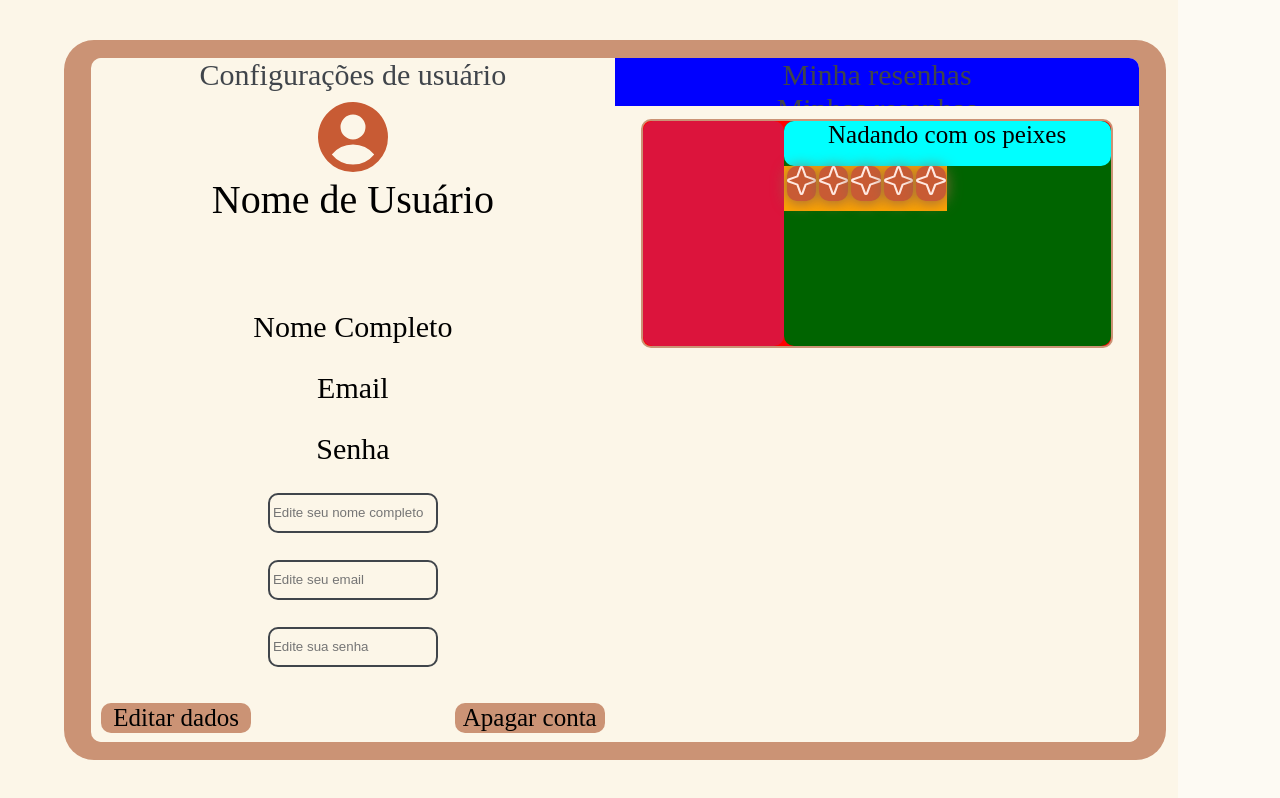
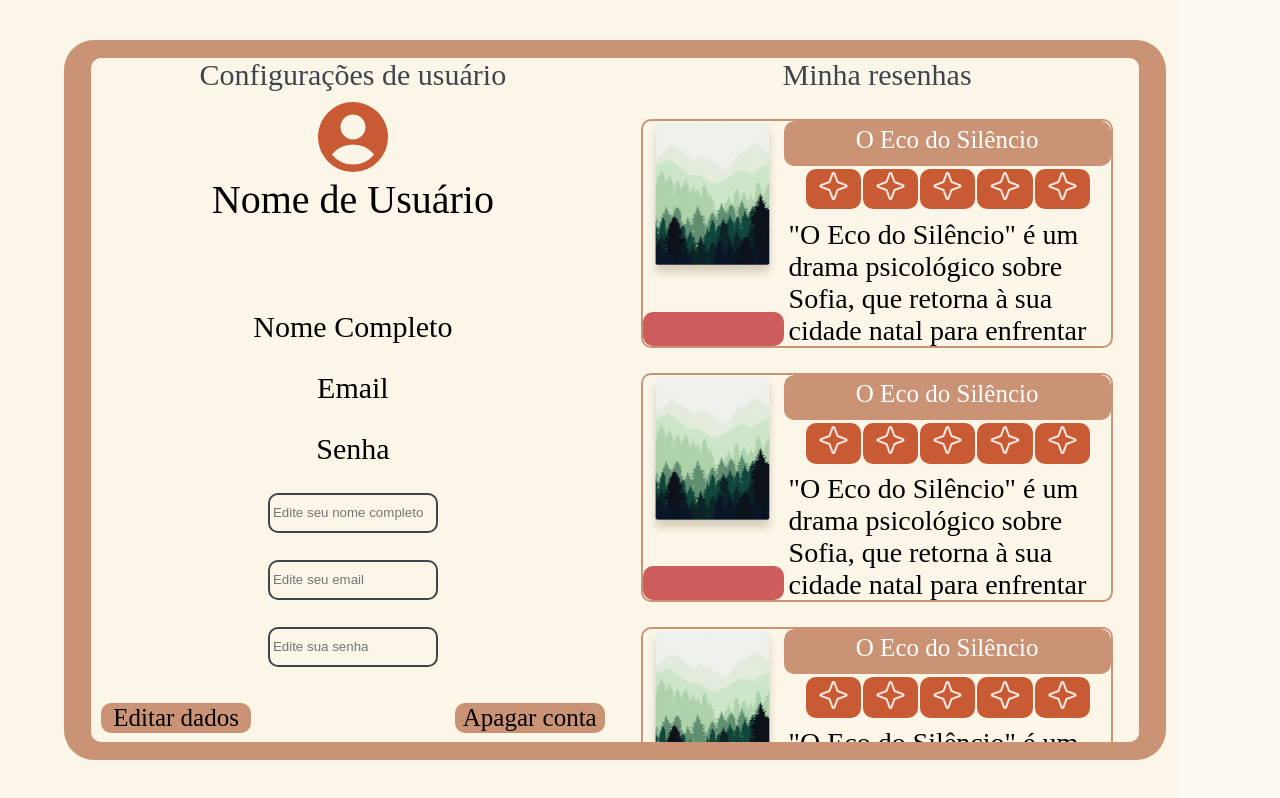
Before and after one commit to Jouusey/SA-segundafase, a React app: page /telausuarioconfigs in a window 1280 px wide. Built offline with nearby package versions, Linux system fonts and the light colour scheme; the HTML template or start-up script is replaced by a standard one; a web font is replaced by a local one.

Commit message:
Desenvolvimento da tela de resenhas configs

```diff
--- a/src/components/EstrelaCass.css
+++ b/src/components/EstrelaCass.css
@@ -1,7 +1,7 @@
 .btn-nota{
 
-    margin-left: 3px;
-    height: 20%;
+    margin-left: 2px;
+    height: 90%;
     width: 18%;
     background-color: var(--laranjaenferrujado);
     border-radius: 10px;
@@ -10,7 +10,6 @@
     font-size: 25px;
     font-family: "fonte-projeto";
     cursor: pointer;
-    box-shadow: 0px 2px 15px rgb(150, 101, 67);
 
 
 }
@@ -18,6 +17,13 @@
 .img-estrela{
 
 
-    height: 5%;
+    height: 70%;
     width: 100%;
 }
+
+.estrelas-container{
+
+    height: 100%;
+    width: 100%;
+
+}
--- a/src/components/EstrelaCass.jsx
+++ b/src/components/EstrelaCass.jsx
@@ -10,14 +10,62 @@ function EstrelaCass() {
     const [notaQuatro, setNotaQuatro] = useState(<img className='img-estrela' src="public\images\streamline--star-2.svg" alt="" />)
     const [notaCinco, setNotaCinco] = useState(<img className='img-estrela' src="public\images\streamline--star-2.svg" alt="" />)
 
+    function livroNotaUm(){
+
+      setNotaUm(<img className='img-estrela' src= "public\images\streamline--star-2-solid.svg" />)
+      setNotaDois(<img className='img-estrela' src= "public\images\streamline--star-2.svg" />)
+      setNotaTres(<img className='img-estrela' src= "public\images\streamline--star-2.svg" />)
+      setNotaQuatro(<img className='img-estrela' src= "public\images\streamline--star-2.svg" />)
+      setNotaCinco(<img className='img-estrela' src= "public\images\streamline--star-2.svg" />)
+
+    }
+    function livroNotaDois(){
+
+      setNotaUm(<img className='img-estrela' src= "public\images\streamline--star-2-solid.svg" />)
+      setNotaDois(<img className='img-estrela' src= "public\images\streamline--star-2-solid.svg" />)
+      setNotaTres(<img className='img-estrela' src= "public\images\streamline--star-2.svg" />)
+      setNotaQuatro(<img className='img-estrela' src= "public\images\streamline--star-2.svg" />)
+      setNotaCinco(<img className='img-estrela' src= "public\images\streamline--star-2.svg" />)
+
+    }
+    function livroNotaTres(){
+
+      setNotaUm(<img className='img-estrela' src= "public\images\streamline--star-2-solid.svg" />)
+      setNotaDois(<img className='img-estrela' src= "public\images\streamline--star-2-solid.svg" />)
+      setNotaTres(<img className='img-estrela' src= "public\images\streamline--star-2-solid.svg" />)
+      setNotaQuatro(<img className='img-estrela' src= "public\images\streamline--star-2.svg" />)
+      setNotaCinco(<img className='img-estrela' src= "public\images\streamline--star-2.svg" />)
+
+    }
+    function livroNotaQuatro(){
+
+      setNotaUm(<img className='img-estrela' src= "public\images\streamline--star-2-solid.svg" />)
+      setNotaDois(<img className='img-estrela' src= "public\images\streamline--star-2-solid.svg" />)
+      setNotaTres(<img className='img-estrela' src= "public\images\streamline--star-2-solid.svg" />)
+      setNotaQuatro(<img className='img-estrela' src= "public\images\streamline--star-2-solid.svg" />)
+      setNotaCinco(<img className='img-estrela' src= "public\images\streamline--star-2.svg" />)
+
+    }
+    function livroNotaCinco(){
+
+      setNotaUm(<img className='img-estrela' src= "public\images\streamline--star-2-solid.svg" />)
+      setNotaDois(<img className='img-estrela' src= "public\images\streamline--star-2-solid.svg" />)
+      setNotaTres(<img className='img-estrela' src= "public\images\streamline--star-2-solid.svg" />)
+      setNotaQuatro(<img className='img-estrela' src= "public\images\streamline--star-2-solid.svg" />)
+      setNotaCinco(<img className='img-estrela' src= "public\images\streamline--star-2-solid.svg" />)
+
+    }
+
+
+
   return (
-    <div>
+    <div className='estrelas-container'>
 
-        <button  className='btn-nota'>{notaUm}</button>
-        <button className='btn-nota'>{notaDois}</button>
-        <button  className='btn-nota'>{notaTres}</button>
-        <button className='btn-nota'>{notaQuatro}</button>
-        <button  className='btn-nota'>{notaCinco}</button>
+        <button onClick={livroNotaUm} className='btn-nota'>{notaUm}</button>
+        <button onClick={livroNotaDois} className='btn-nota'>{notaDois}</button>
+        <button onClick={livroNotaTres} className='btn-nota'>{notaTres}</button>
+        <button onClick={livroNotaQuatro} className='btn-nota'>{notaQuatro}</button>
+        <button onClick={livroNotaCinco} className='btn-nota'>{notaCinco}</button>
 
     </div>
   )
--- /dev/null
+++ b/src/components/LivroAleatorio.css
@@ -0,0 +1,7 @@
+.livro-aleatorio{
+
+    /* height: 1000%; */
+    width: 97%;
+    padding-left: 3px;
+
+}
--- /dev/null
+++ b/src/components/LivroAleatorio.jsx
@@ -0,0 +1,13 @@
+import React from 'react'
+import './LivroAleatorio.css'
+
+function LivroAleatorio() {
+  return (
+    <div className='livro-aleatorio-container'>
+        <img className='livro-aleatorio' src="public\images\ecodosilencio.png" alt="" />
+
+    </div>
+  )
+}
+
+export default LivroAleatorio
--- a/src/components/ResenhasConfigs.css
+++ b/src/components/ResenhasConfigs.css
@@ -16,7 +16,7 @@
 
         height: 90%;
         width: 90%;
-        background-color: red;
+        /* background-color: red; */
         border: solid;
         border-radius: 10px;
         border-width: 2px;
@@ -27,31 +27,53 @@
 
         .resenhas-usuario-capa{
 
-            background-color: crimson;
+            /* background-color: crimson; */
             width: 30%;
             height: 100%;
             border-radius: 10px;
 
         }
 
+            .resenhas-usuario-livro{
+
+                /* background-color: blueviolet; */
+                border-radius: 10px;
+                height: 85%;
+                width: 100%;
+
+            }
+
+            .resenhas-usuario-edicaoRemocao{
+
+                background-color: indianred;
+                height: 15%;
+                width: 100%;
+                border-radius: 10px;
+
+            }
+
         .resenhas-usuario-infos{
 
-            background-color: darkgreen;
+            /* background-color: darkgreen; */
             height: 100%;
             width: 70%;
             border-radius: 10px;
+            overflow: auto;
 
         }
 
 
             .resenhas-usuario-titulo{
 
-                background-color: aqua;
+                /* background-color: aqua; */
+                background-color: var(--fundoDivs);
+                color: white;
                 height: 20%;
                 width: 100%;
                 border-radius: 10px;
                 display: flex;
                 justify-content: center;
+                padding-top: 5px;
 
             }
 
@@ -64,8 +86,31 @@
 
             .resenhas-usuario-estrelas{
 
-                background-color: orange;
-                width: 50%;
+                /* background-color: orange; */
+                width: 100%;
                 height: 20%;
+                display: flex;
+                align-items: center;
+                justify-content: center;
+                flex-direction: row;
+                margin-top: 3px;
+                padding-left: 20px;
+            }
+
+            .textarea-resenha{
+
+                resize: none;
+                font-family: 'fonte-projeto';
+                font-size: 28px;
+                height: 50%;
+                border: none;
+                width: 100%;
+                padding: 5px;
 
             }
+
+            .textarea-resenha:focus{
+
+                outline-width: 0px;
+
+            }
--- a/src/components/ResenhasConfigs.jsx
+++ b/src/components/ResenhasConfigs.jsx
@@ -4,6 +4,7 @@ import{ GlobalContext } from '../contexts/GlobalContext'
 import { useContext } from 'react'
 import EstrelasBtn from './EstrelasBtn'
 import EstrelaCass from './EstrelaCass'
+import LivroAleatorio from './LivroAleatorio'
 
 function ResenhasConfigs() {
   return (
@@ -14,17 +15,36 @@ function ResenhasConfigs() {
 
             <div className="resenhas-usuario-capa">
 
+                <div className="resenhas-usuario-livro">
+
+                    <LivroAleatorio/>
+
+                </div>
+
+                <div className="resenhas-usuario-edicaoRemocao">
+
+                </div>
+
             </div>
 
             <div className="resenhas-usuario-infos">
 
                 <div className="resenhas-usuario-titulo">
-                    <label className='lbl-titulo'>Nadando com os peixes</label>
+                    <label className='lbl-titulo'>O Eco do Silêncio</label>
                 </div>
 
                 <div className="resenhas-usuario-estrelas">
 
                     <EstrelaCass/>
+
+                </div>
+
+                <div className="resenhas-usuario-resenha">
+
+                    <textarea className='textarea-resenha'
+                    cols="30"
+                    rows="10"
+                    maxLength={800}>"O Eco do Silêncio" é um drama psicológico sobre Sofia, que retorna à sua cidade natal para enfrentar um trauma de infância. A obra explora relações complexas e os silêncios que revelam emoções profundas. Com personagens bem desenvolvidos, é uma leitura introspectiva e emocional, focada na reflexão sobre o ser humano.</textarea>
 
                 </div>
 
--- a/src/pages/TelaUsuarioConfigs.css
+++ b/src/pages/TelaUsuarioConfigs.css
@@ -178,7 +178,7 @@
 
                 .usuarioConfigs-bmpr-titulo{
 
-                    background-color: blue;
+                    background-color: var(--corfundo);
                     height: 7%;
                     width: 100%;
                     display: flex;
--- a/src/pages/TelaUsuarioConfigs.jsx
+++ b/src/pages/TelaUsuarioConfigs.jsx
@@ -62,13 +62,13 @@ function TelaUsuarioConfigs() {
               <div className="usuarioConfigs-bmpr-titulo">
 
                 <label className="lbl-titulos">Minha resenhas</label>
-                <label className="lbl-titulos">Minhas resenhas</label>
+                {/* <label className="lbl-titulos">Minhas resenhas</label> */}
 
               </div>
 
               <div className="usuarioConfigs-bmpr-body">
 
-              <ResenhasConfigs/>
+              <ResenhasConfigs/><ResenhasConfigs/><ResenhasConfigs/><ResenhasConfigs/>
               </div>
 
 
```
Also changed, not shown: public/images/ecodosilencio.png (added).
